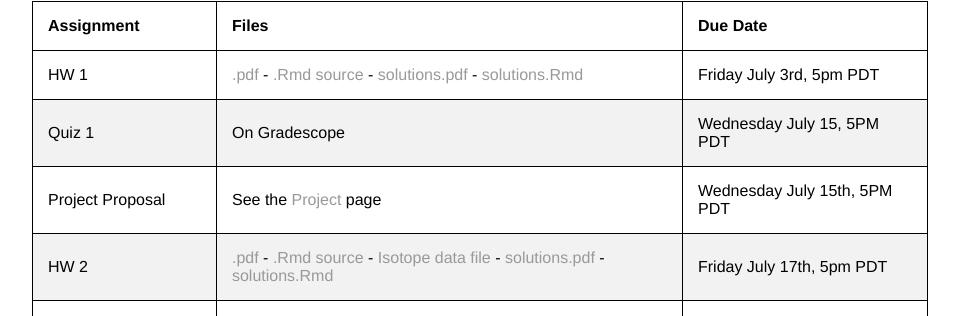
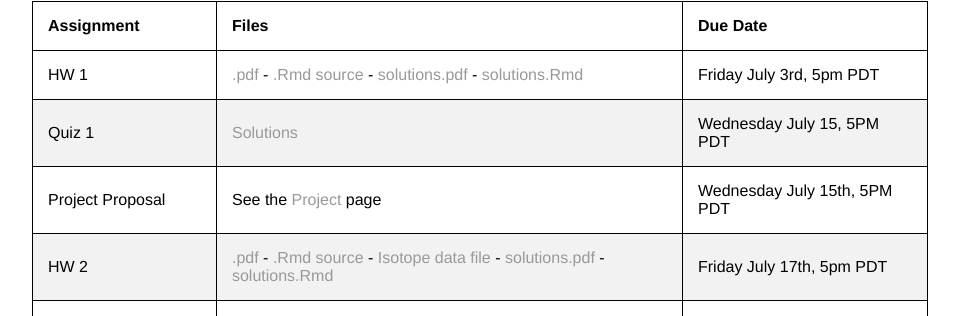
Before and after one commit to stats60/stats60.github.io, a Jekyll site: the page built from hw/index.md, in a window 1280 px wide. Shown: the part 277-593 px from the top of the page, without its empty margins (160-1119 px from the left). Built offline with Jekyll 4.4.1, drawn with Linux system fonts in a browser that asks for light colours; our own code applies the rules of GitHub Pages for plain Markdown files.

Commit message:
quiz 1 solutions

```diff
--- a/hw/index.md
+++ b/hw/index.md
@@ -12,7 +12,7 @@ We provide the problem statement in a .pdf file. We also provide the .Rmd source
 |Assignment|Files|Due Date|
 | ---|---|---|
 |HW 1 |[.pdf](hw1/hw1.pdf) - [.Rmd source](hw1/hw1.Rmd) - [solutions.pdf](hw1/hw1sol.pdf) - [solutions.Rmd](hw1/hw1sol.Rmd)|Friday July 3rd, 5pm PDT
-|Quiz 1| On Gradescope| Wednesday July 15, 5PM PDT
+|Quiz 1| [Solutions](quiz1_sol.pdf)| Wednesday July 15, 5PM PDT
 |Project Proposal|See the [Project](../project) page| Wednesday July 15th, 5PM PDT
 |HW 2 |[.pdf](hw2/hw2.pdf) - [.Rmd source](hw2/hw2.Rmd) - [Isotope data file](hw2/IsotopeData.xlsx) - [solutions.pdf](hw2/hw2sol.pdf) - [solutions.Rmd](hw2/hw2sol.Rmd)|Friday July 17th, 5pm PDT
 |Mid-quarter Evaluation| [Online form](https://docs.google.com/forms/d/1ZrKm-FBKC6IqheyPTZ8s_FLWArUcJTgy2acq8n9BsxI/) |Friday July 17th, 5PM PDT
```
Also changed, not shown: 1 other file.
